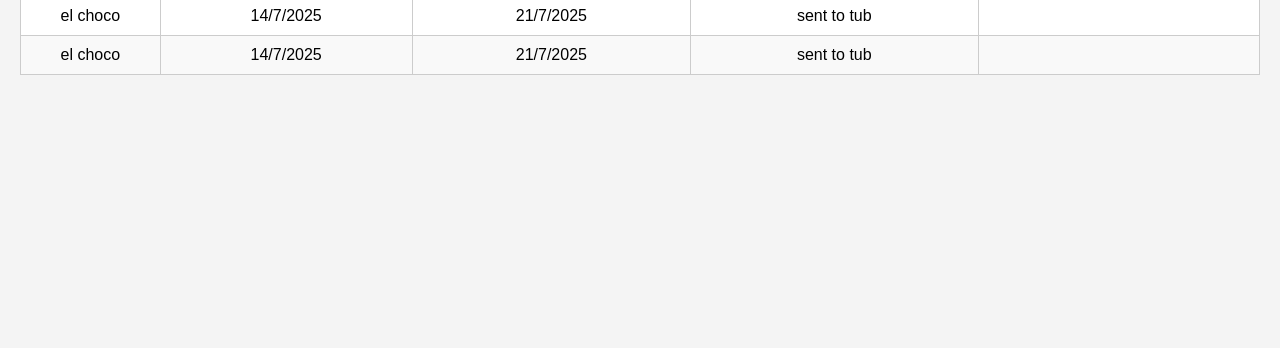
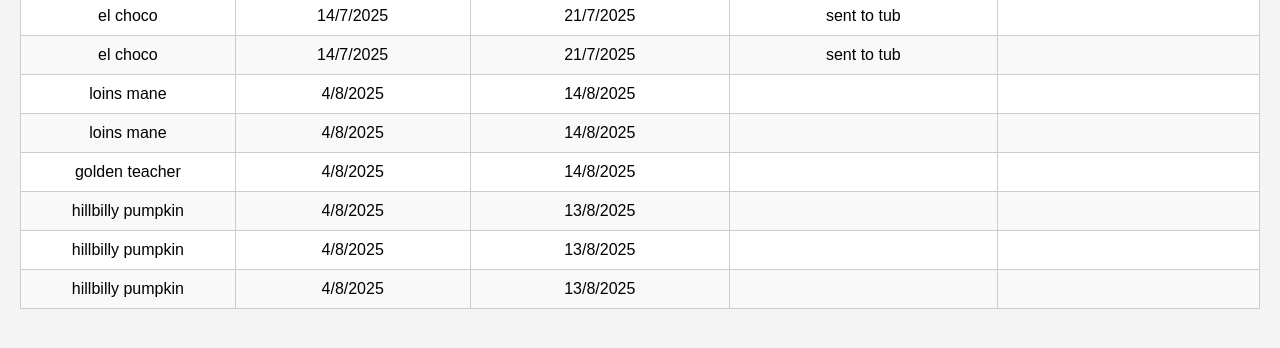
Before and after one commit to mycologybro/mycologybro, a plain HTML site: page index.html in a window 1280 px wide. Shown: the part 308-656 px from the top of the page. Drawn offline with Linux system fonts and the light colour scheme.

Commit message:
Update index.html

```diff
--- a/index.html
+++ b/index.html
@@ -65,6 +65,48 @@
         <td>sent to tub</td>
         <td></td>
       </tr>
+       <tr>
+        <td>loins mane</td>
+        <td>4/8/2025</td>
+        <td>14/8/2025</td>
+        <td></td>
+        <td></td>
+      </tr>
+         <tr>
+        <td>loins mane</td>
+        <td>4/8/2025</td>
+        <td>14/8/2025</td>
+        <td></td>
+        <td></td>
+      </tr>
+       <tr>
+        <td>golden teacher</td>
+        <td>4/8/2025</td>
+        <td>14/8/2025</td>
+        <td></td>
+        <td></td>
+      </tr>
+       <tr>
+        <td>hillbilly pumpkin</td>
+        <td>4/8/2025</td>
+        <td>13/8/2025</td>
+        <td></td>
+        <td></td>
+      </tr>
+       <tr>
+        <td>hillbilly pumpkin</td>
+        <td>4/8/2025</td>
+        <td>13/8/2025</td>
+        <td></td>
+        <td></td>
+      </tr>
+       <tr>
+        <td>hillbilly pumpkin</td>
+        <td>4/8/2025</td>
+        <td>13/8/2025</td>
+        <td></td>
+        <td></td>
+      </tr>
       <!-- Add more rows as you need -->
     </tbody>
   </table>
```
